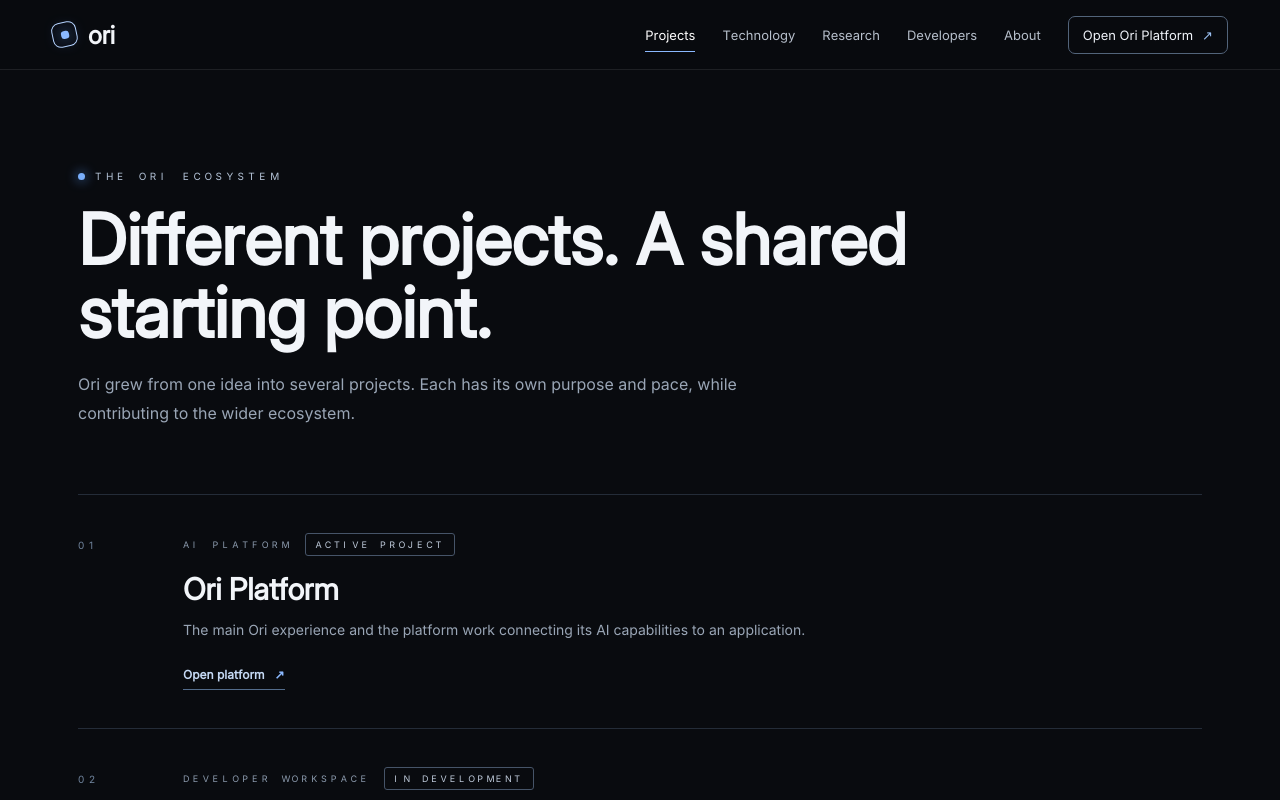
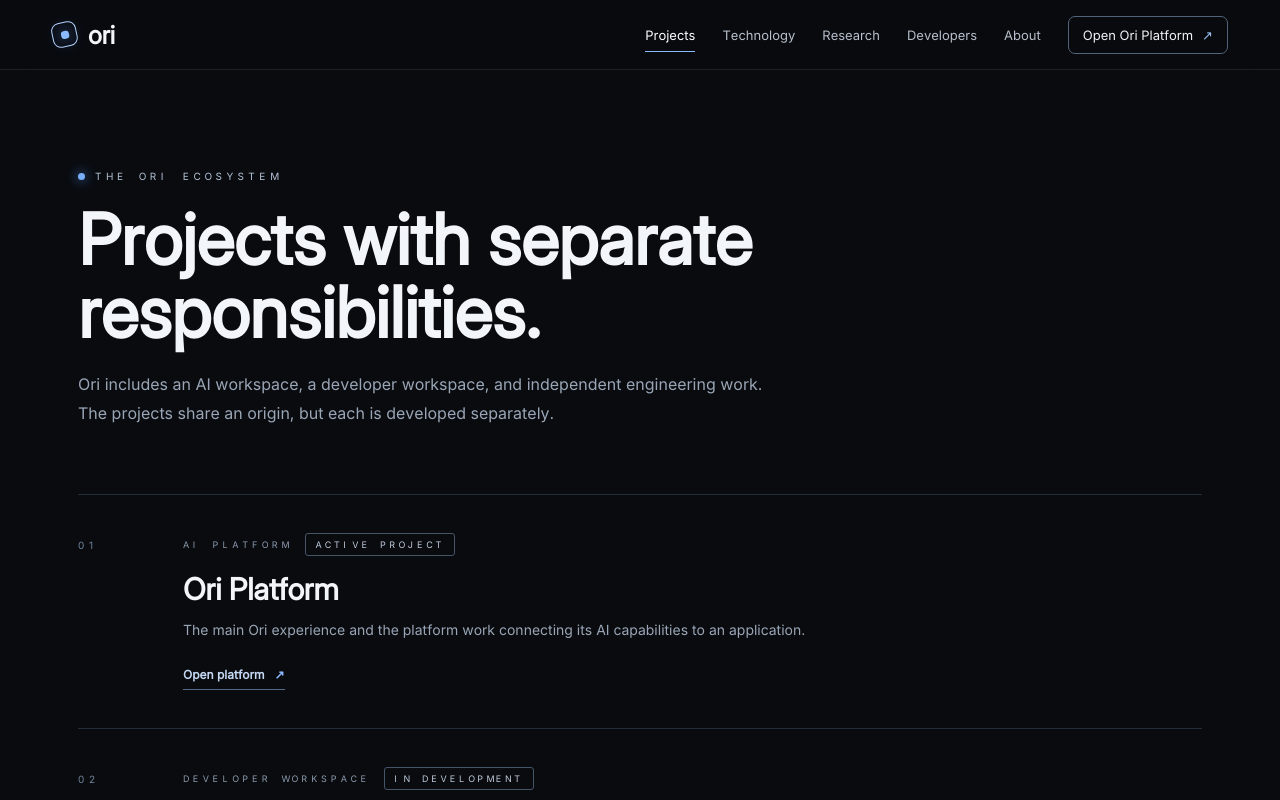
Before and after one commit to 30lnewcomb-byte/Ori-AI, a Next.js app: page /products in a window 1280 px wide. Shown: the top 800 px of the page. Built offline with nearby package versions, Linux system fonts and the light colour scheme.

Commit message:
Make the Ori project directory more direct

```diff
--- a/app/products/page.tsx
+++ b/app/products/page.tsx
@@ -16,7 +16,7 @@ export default function ProductsPage() {
   return (
     <main id="main" className="subpage">
       <div className="section-wrap">
-        <PageIntro eyebrow="THE ORI ECOSYSTEM" title="Different projects. A shared starting point." description="Ori grew from one idea into several projects. Each has its own purpose and pace, while contributing to the wider ecosystem." />
+        <PageIntro eyebrow="THE ORI ECOSYSTEM" title="Projects with separate responsibilities." description="Ori includes an AI workspace, a developer workspace, and independent engineering work. The projects share an origin, but each is developed separately." />
         <div className="catalog-list">
           {items.map((item, i) => (
             <article className="catalog-item" key={item.name} data-reveal data-delay={i * 70}>
```
